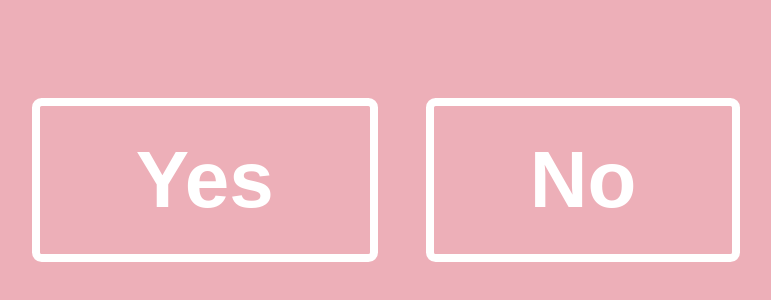
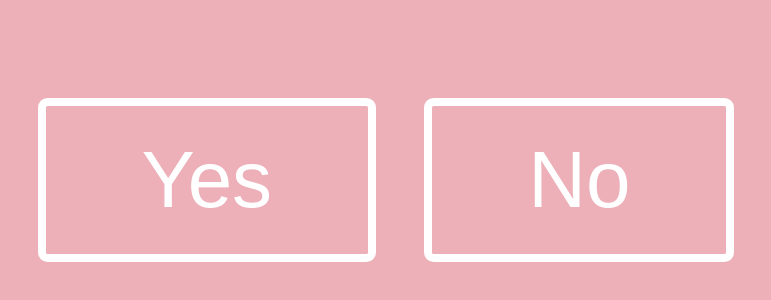
Before and after one commit to AidenRourke/amaya, a React (Create React App) app in the folder valentines-day/: page / in a window 1280 px wide. Shown: the part 220-520 px from the top of the page, without its empty margins (254-1025 px from the left). Built offline with nearby package versions, Linux system fonts and the light colour scheme; a web font is replaced by a local one.

Commit message:
remove bold

```diff
--- a/valentines-day/src/App.css
+++ b/valentines-day/src/App.css
@@ -35,7 +35,6 @@ a.button {
   border-radius: 0.12em;
   box-sizing: border-box;
   text-decoration: none;
-  font-weight: bold;
   font-size: 5em;
   color: #FFFFFF;
   text-align: center;
--- a/valentines-day/src/App.js
+++ b/valentines-day/src/App.js
@@ -1,4 +1,4 @@
-import React, { useState } from "react";
+import React from "react";
 
 import { TypeAnimation } from 'react-type-animation';
 import { easings, useSpring, animated } from '@react-spring/web'
@@ -84,7 +84,7 @@ function App () {
             ]}
             wrapper="span"
             speed={50}
-            style={{ fontSize: '5em', fontWeight: 'bold' }}
+            style={{ fontSize: '5em' }}
             className={CURSOR_CLASS_NAME}
             cursor={false}
           />
```
